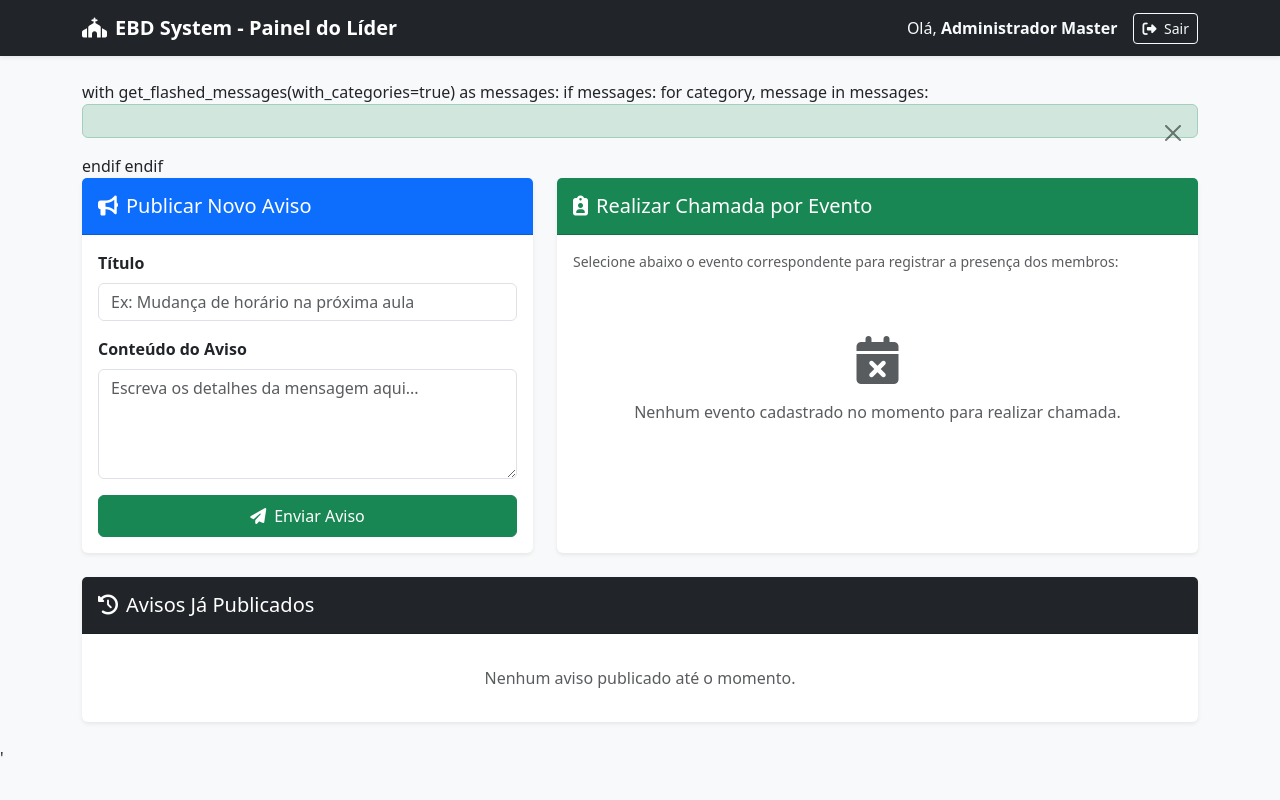
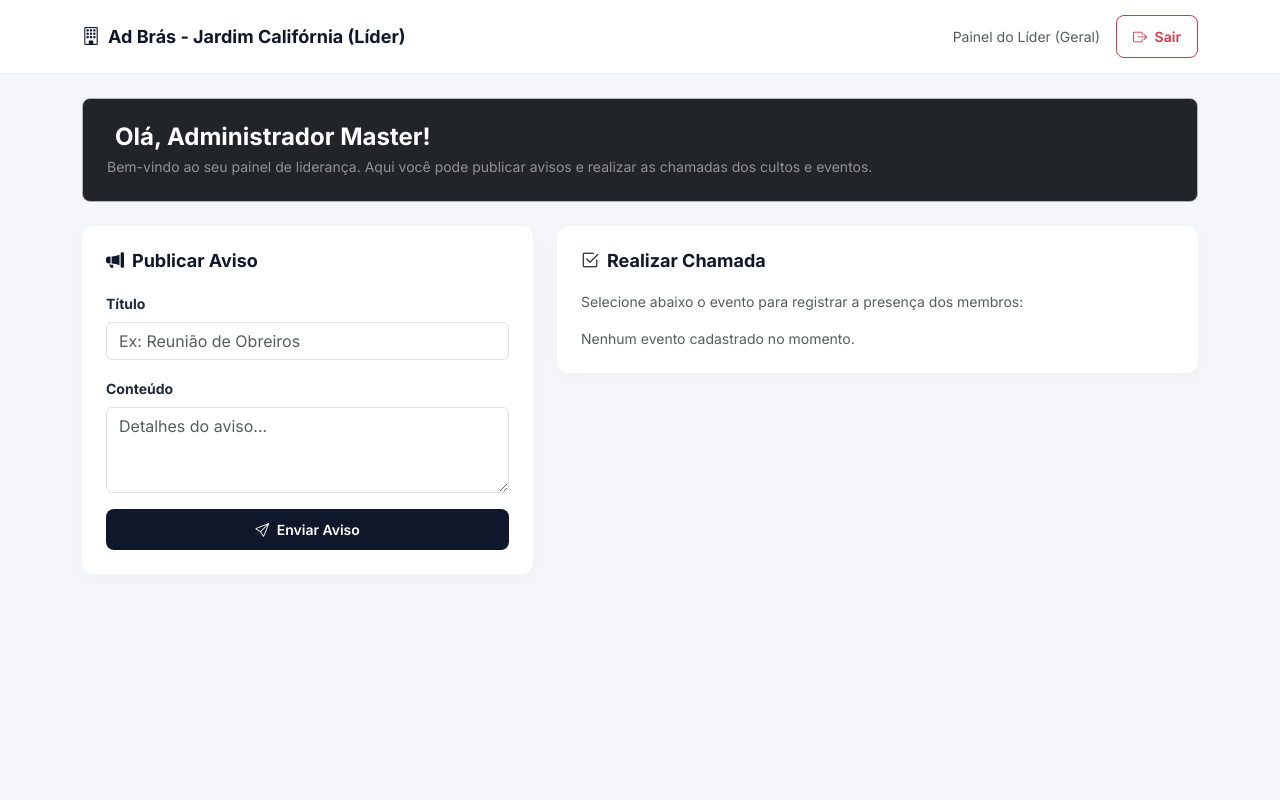
Before and after one commit to SimiTeste/church-presence, a Flask app: page /leader/dashboard in a window 1280 px wide. Run offline with Flask 3, Linux system fonts and the light colour scheme; a user stored in the database is signed in.

Commit message:
Padronizacao visual do painel do lider e correcao da tela de chamadas

```diff
--- a/templates/dashboard_lider.html
+++ b/templates/dashboard_lider.html
@@ -1,127 +1,156 @@
 <!DOCTYPE html>
-<html lang="pt-br">
+<html lang="pt-BR">
 <head>
     <meta charset="UTF-8">
     <meta name="viewport" content="width=device-width, initial-scale=1.0">
-    <title>Painel do Líder - EBD System</title>
+    <title>Painel do Líder - Ad Brás Jardim Califórnia</title>
+    <!-- Bootstrap CSS v5.3 -->
     <link href="https://cdn.jsdelivr.net/npm/bootstrap@5.3.0/dist/css/bootstrap.min.css" rel="stylesheet">
-    <link rel="stylesheet" href="https://cdnjs.cloudflare.com/ajax/libs/font-awesome/6.4.0/css/all.min.css">
+    <!-- Bootstrap Icons -->
+    <link href="https://cdn.jsdelivr.net/npm/bootstrap-icons@1.10.5/font/bootstrap-icons.css" rel="stylesheet">
+    <!-- Google Fonts -->
+    <link href="https://fonts.googleapis.com/css2?family=Inter:wght@400;500;600;700&display=swap" rel="stylesheet">
+    <style>
+        body {
+            font-family: 'Inter', sans-serif;
+            background-color: #f4f6f9;
+            color: #1e293b;
+        }
+        .navbar {
+            background-color: #ffffff;
+            border-bottom: 1px solid #e2e8f0;
+            padding: 15px 0;
+        }
+        .navbar-brand {
+            font-weight: 700;
+            color: #0f172a !important;
+            font-size: 18px;
+        }
+        .card-custom {
+            background: #ffffff;
+            border: none;
+            border-radius: 12px;
+            box-shadow: 0 4px 20px rgba(0, 0, 0, 0.03);
+            padding: 24px;
+            margin-bottom: 24px;
+        }
+        .btn-custom {
+            border-radius: 8px;
+            font-weight: 600;
+            padding: 10px 16px;
+            font-size: 14px;
+            transition: all 0.2s ease;
+        }
+        .btn-dark-custom {
+            background-color: #0f172a;
+            color: #ffffff;
+            border: none;
+        }
+        .btn-dark-custom:hover {
+            background-color: #1e293b;
+            color: #ffffff;
+        }
+        .section-title {
+            font-weight: 700;
+            color: #0f172a;
+            font-size: 18px;
+            margin-bottom: 20px;
+        }
+    </style>
 </head>
-<body class="bg-light">
+<body>
 
     <!-- Navbar Superior -->
-    <nav class="navbar navbar-expand-lg navbar-dark bg-dark shadow-sm">
+    <nav class="navbar navbar-expand-lg navbar-light">
         <div class="container">
-            <a class="navbar-brand fw-bold" href="#"><i class="fas fa-church me-2"></i>EBD System - Painel do Líder</a>
+            <a class="navbar-brand" href="{{ url_for('leader.dashboard') }}">
+                <i class="bi bi-building me-2"></i>Ad Brás - Jardim Califórnia (Líder)
+            </a>
             <div class="d-flex align-items-center">
-                <span class="text-light me-3 d-none d-md-inline">Olá, <strong>{{ current_user.nome }}</strong></span>
-                <a href="{{ url_for('auth.logout') }}" class="btn btn-outline-light btn-sm"><i class="fas fa-sign-out-alt me-1"></i> Sair</a>
+                <span class="text-muted small me-3 d-none d-md-inline">
+                    Painel do Líder ({{ current_user.departamento if current_user.departamento else 'Geral' }})
+                </span>
+                <a href="{{ url_for('auth.logout') }}" class="btn btn-outline-danger btn-sm btn-custom">
+                    <i class="bi bi-box-arrow-right me-1"></i> Sair
+                </a>
             </div>
         </div>
     </nav>
 
+    <!-- Conteúdo Principal -->
     <div class="container my-4">
 
-        <!-- Alertas do sistema (Flash messages) -->
-        with get_flashed_messages(with_categories=true) as messages:
-            if messages:
-                for category, message in messages:
+        <!-- Flash Messages -->
+        {% with messages = get_flashed_messages(with_categories=true) %}
+            {% if messages %}
+                {% for category, message in messages %}
                     <div class="alert alert-{{ 'danger' if category == 'danger' else 'success' }} alert-dismissible fade show" role="alert">
                         {{ message }}
                         <button type="button" class="btn-close" data-bs-dismiss="alert" aria-label="Close"></button>
                     </div>
-                endif
-            endif
+                {% endfor %}
+            {% endif %}
+        {% endwith %}
+
+        <!-- Saudação -->
+        <div class="alert alert-dark mb-4 p-4 rounded-3 text-white bg-dark">
+            <h4 class="fw-bold mb-1"><i class="bi bi-hand-wave me-2"></i>Olá, {{ current_user.nome }}!</h4>
+            <p class="mb-0 text-white-50" style="font-size: 14px;">
+                Bem-vindo ao seu painel de liderança. Aqui você pode publicar avisos e realizar as chamadas dos cultos e eventos.
+            </p>
+        </div>
 
         <div class="row">
             <!-- Coluna Esquerda: Publicar Avisos -->
-            <div class="col-lg-5 mb-4">
-                <div class="card shadow-sm border-0 h-100">
-                    <div class="card-header bg-primary text-white py-3">
-                        <h5 class="mb-0"><i class="fas fa-bullhorn me-2"></i>Publicar Novo Aviso</h5>
-                    </div>
-                    <div class="card-body">
+            <div class="col-md-5">
+                <div class="card-custom">
+                    <h5 class="section-title"><i class="bi bi-megaphone-fill me-2"></i>Publicar Aviso</h5>
                     <form action="{{ url_for('leader.criar_aviso') }}" method="POST">
                         <div class="mb-3">
-                                <label class="form-label fw-bold">Título</label>
-                                <input type="text" name="titulo" class="form-control" required placeholder="Ex: Mudança de horário na próxima aula">
+                            <label class="form-label small fw-bold">Título</label>
+                            <input type="text" class="form-control" name="titulo" placeholder="Ex: Reunião de Obreiros" required>
                         </div>
                         <div class="mb-3">
-                                <label class="form-label fw-bold">Conteúdo do Aviso</label>
-                                <textarea name="conteudo" class="form-control" rows="4" required placeholder="Escreva os detalhes da mensagem aqui..."></textarea>
+                            <label class="form-label small fw-bold">Conteúdo</label>
+                            <textarea class="form-control" name="conteudo" rows="3" placeholder="Detalhes do aviso..." required></textarea>
                         </div>
-                            <button type="submit" class="btn btn-success w-100 py-2"><i class="fas fa-paper-plane me-2"></i>Enviar Aviso</button>
+                        <button type="submit" class="btn btn-dark-custom btn-custom w-100">
+                            <i class="bi bi-send me-1"></i> Enviar Aviso
+                        </button>
                     </form>
                 </div>
             </div>
-            </div>
 
-            <!-- Coluna Direita: Lista de Eventos para Chamada -->
-            <div class="col-lg-7 mb-4">
-                <div class="card shadow-sm border-0 h-100">
-                    <div class="card-header bg-success text-white py-3">
-                        <h5 class="mb-0"><i class="fas fa-clipboard-user me-2"></i>Realizar Chamada por Evento</h5>
-                    </div>
-                    <div class="card-body">
-                        <p class="text-muted small">Selecione abaixo o evento correspondente para registrar a presença dos membros:</p>
+            <!-- Coluna Direita: Realizar Chamada por Evento -->
+            <div class="col-md-7">
+                <div class="card-custom">
+                    <h5 class="section-title"><i class="bi bi-check2-square me-2"></i>Realizar Chamada</h5>
+                    <p class="text-muted small mb-3">Selecione abaixo o evento para registrar a presença dos membros:</p>
 
                     {% if eventos %}
-                            <div class="list-group">
+                        <div class="list-group" style="max-height: 280px; overflow-y: auto;">
                             {% for evento in eventos %}
-                                <div class="list-group-item list-group-item-action d-flex justify-content-between align-items-center py-3">
+                            <div class="list-group-item d-flex justify-content-between align-items-center py-3 px-3 border bg-light mb-2 rounded-3">
                                 <div>
-                                        <h6 class="mb-1 fw-bold text-dark">{{ evento.nome }}</h6>
-                                        <small class="text-muted"><i class="far fa-calendar-alt me-1"></i> Data: {{ evento.data.strftime('%d/%m/%Y') if evento.data else 'Não informada' }}</small>
+                                    <h6 class="fw-bold mb-1" style="font-size: 14px; color: #0f172a;">{{ evento.nome }}</h6>
+                                    <small class="text-muted"><i class="bi bi-calendar-event me-1"></i> Data: {{ evento.data.strftime('%d/%m/%Y') if evento.data else 'Não informada' }}</small>
                                 </div>
-                                    <a href="{{ url_for('leader.chamada', event_id=evento.id) }}" class="btn btn-primary btn-sm px-3 py-2">
-                                        <i class="fas fa-check-square me-1"></i> Fazer Chamada
+                                <a href="{{ url_for('leader.chamada', event_id=evento.id) }}" class="btn btn-dark-custom btn-sm btn-custom">
+                                    <i class="bi bi-pencil-square me-1"></i> Fazer Chamada
                                 </a>
                             </div>
                             {% endfor %}
                         </div>
                     {% else %}
-                            <div class="text-center py-5">
-                                <i class="fas fa-calendar-times fa-3x text-muted mb-3"></i>
-                                <p class="text-muted">Nenhum evento cadastrado no momento para realizar chamada.</p>
-                            </div>
+                        <p class="text-muted mb-0 small">Nenhum evento cadastrado no momento.</p>
                     {% endif %}
-                    </div>
-                </div>
-            </div>
-        </div>
-
-        <!-- Seção Inferior: Histórico de Avisos Publicados -->
-        <div class="row">
-            <div class="col-12">
-                <div class="card shadow-sm border-0">
-                    <div class="card-header bg-dark text-white py-3">
-                        <h5 class="mb-0"><i class="fas fa-history me-2"></i>Avisos Já Publicados</h5>
-                    </div>
-                    <div class="card-body">
-                        {% if avisos %}
-                            <div class="row">
-                                {% for aviso in avisos %}
-                                <div class="col-md-6 mb-3">
-                                    <div class="card border-start border-primary border-4 shadow-sm h-100">
-                                        <div class="card-body">
-                                            <h6 class="card-title fw-bold text-primary">{{ aviso.titulo }}</h6>
-                                            <p class="card-text text-secondary small mb-2">{{ aviso.conteudo }}</p>
-                                            <span class="text-muted" style="font-size: 0.75rem;"><i class="far fa-clock me-1"></i> {{ aviso.data_criacao.strftime('%d/%m/%Y às %H:%M') }}</span>
-                                        </div>
-                                    </div>
-                                </div>
-                                {% endfor %}
-                            </div>
-                        {% else %}
-                            <p class="text-muted text-center my-3">Nenhum aviso publicado até o momento.</p>
-                        {% endif %}
-                    </div>
                 </div>
             </div>
         </div>
 
     </div>
 
+    <!-- Bootstrap JS Bundle -->
     <script src="https://cdn.jsdelivr.net/npm/bootstrap@5.3.0/dist/js/bootstrap.bundle.min.js"></script>
 </body>
-</html>'
+</html>
```
Also changed, not shown: templates/realizar_chamada.html (+84 -18 lines). Lines whose indentation alone changed are shown as unchanged.
